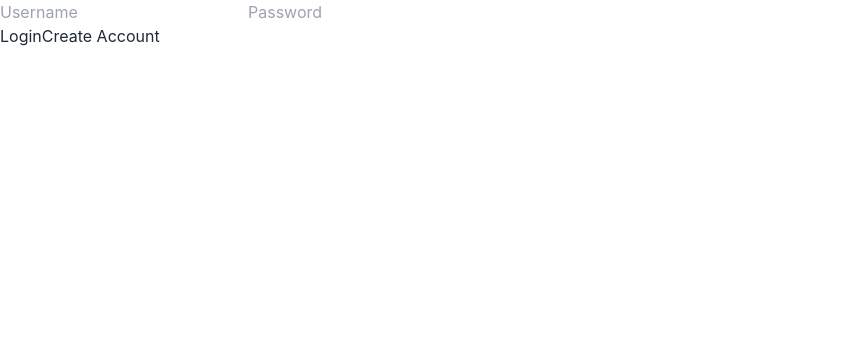
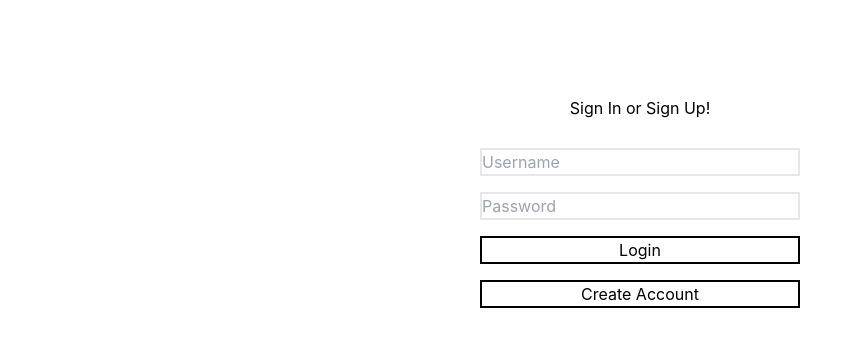
Before and after one commit to TimChinenov/login-test, a React (Create React App) app: page / in a window 1280 px wide. Shown: the top 346 px of the page, without its empty margins (0-862 px from the left). Built offline with nearby package versions, Linux system fonts and the light colour scheme.

Commit message:
style login page a bit

```diff
--- a/package.json
+++ b/package.json
@@ -10,7 +10,6 @@
     "@types/node": "^16.18.12",
     "@types/react": "^18.0.27",
     "@types/react-dom": "^18.0.10",
-    "daisyui": "^2.50.0",
     "react": "^18.2.0",
     "react-dom": "^18.2.0",
     "react-scripts": "5.0.1",
--- a/src/App.tsx
+++ b/src/App.tsx
@@ -3,29 +3,38 @@ import logo from './logo.svg';
 import './App.css';
 
 function App() {
-  const [username, setUsername] = useState('');
+  const [username, setUsername] = useState('')
   const [password, setPassword] = useState('')
 
   return (
     <div className="App">
       <header className="App-header">
       </header>
-      <div>
+      <div className='grid grid-cols-1 place-items-center'>
+        <div className='w-1/4'>
+          <div className='pt-24 grid grid-rows-3'>
+
+            <h1 className='flex justify-center'>Sign In or Sign Up!</h1>
+
             <input
+              className='my-2 border-2'
               type="text"
               placeholder='Username'
               onBlur={(event) => setUsername(event.target.value)}>
             </input>
 
             <input
+              className='my-2 border-2'
               type="password"
               placeholder='Password'
               onBlur={(event) => setPassword(event.target.value)}>
             </input>
+          </div>
 
-        <div>
-          <button onClick={() => createAccount(username, password)} >Login</button>
-          <button onClick={() => login(username, password)}>Create Account</button>
+          <div className='grid grid-cols-1'>
+            <button className="my-2 border-2 border-black" onClick={() => createAccount(username, password)} >Login</button>
+            <button className="my-2 border-2 border-black" onClick={() => login(username, password)}>Create Account</button>
+          </div>
         </div>
       </div>
     </div>
@@ -44,7 +53,14 @@ function createAccount(username: string, password: string) {
 }
 
 function login(username: string, password: string) {
+  const requestOptions = {
+    method: 'POST',
+    headers: { 'Content-Type': 'application/json' },
+    body: JSON.stringify({ username: username, password: password})
+  }
 
+  fetch('http://localhost:8080/login', requestOptions)
+    .then(response => response.json())
 }
 
 export default App;
--- a/tailwind.config.js
+++ b/tailwind.config.js
@@ -3,6 +3,5 @@ module.exports = {
     theme: {
     },
     plugins: [
-        require('daisyui')
     ]
   }
```
Also changed, not shown: 1 other file (tests, documents, lock files or other folders). Lines whose indentation alone changed are shown as unchanged.
